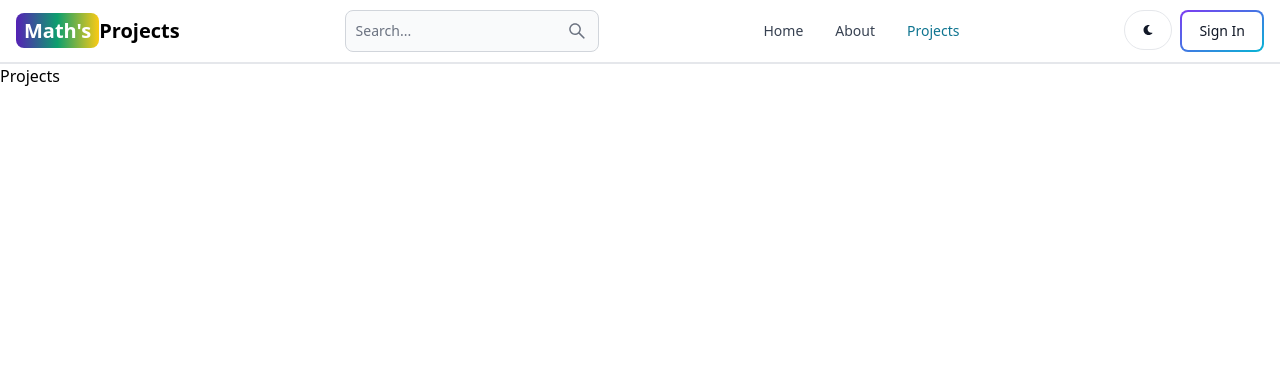
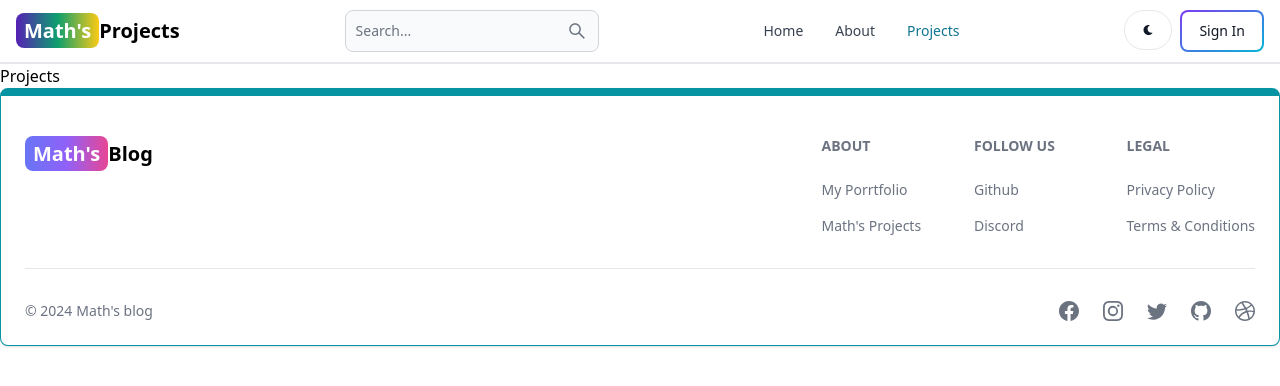
Before and after one commit to MehmetKaldirim/my-all-projects, a React (Vite) app in the folder client/: page /projects in a window 1280 px wide. Shown: the top 386 px of the page. Built offline with nearby package versions, Linux system fonts and the light colour scheme.

Commit message:
footer component added

```diff
--- a/client/src/App.jsx
+++ b/client/src/App.jsx
@@ -6,6 +6,7 @@
 import Projects from "./pages/Projects";
 import SignUp from "./pages/SignUp";
 import Header from "./components/Header";
+import Footer from "./components/Footer";
 
 export default function App() {
   return (
@@ -19,6 +20,7 @@
         <Route path="/dashboard" element={<Dashboard />} />
         <Route path="/projects" element={<Projects />} />
       </Routes>
+      <Footer />
     </BrowserRouter>
   );
 }
--- /dev/null
+++ b/client/src/components/Footer.jsx
@@ -0,0 +1,95 @@
+import { Footer } from "flowbite-react";
+import { Link } from "react-router-dom";
+import {
+  BsFacebook,
+  BsInstagram,
+  BsTwitter,
+  BsGithub,
+  BsDribbble,
+} from "react-icons/bs";
+export default function FooterCom() {
+  return (
+    <Footer container className="border border-t-8 border-teal-500">
+      <div className="w-full max-w-7xl mx-auto">
+        <div className="grid w-full justify-between sm:flex md:grid-cols-1">
+          <div className="mt-5">
+            <Link
+              to="/"
+              className="self-center whitespace-nowrap text-lg sm:text-xl font-semibold dark:text-white"
+            >
+              <span className="px-2 py-1 bg-gradient-to-r from-indigo-500 via-purple-500 to-pink-500 rounded-lg text-white">
+                Math's
+              </span>
+              Blog
+            </Link>
+          </div>
+          <div className="grid grid-cols-2 gap-8 mt-4 sm:grid-cols-3 sm:gap-6">
+            <div>
+              <Footer.Title title="About" />
+              <Footer.LinkGroup col>
+                <Footer.Link
+                  href="https://mehmetkaldirim-1cdb28d0493d.herokuapp.com/"
+                  target="_blank"
+                  rel="noopener noreferrer"
+                >
+                  My Porrtfolio
+                </Footer.Link>
+                <Footer.Link
+                  href="/about"
+                  target="_blank"
+                  rel="noopener noreferrer"
+                >
+                  Math's Projects
+                </Footer.Link>
+              </Footer.LinkGroup>
+            </div>
+            <div>
+              <Footer.Title title="Follow us" />
+              <Footer.LinkGroup col>
+                <Footer.Link
+                  href="https://github.com/MehmetKaldirim"
+                  target="_blank"
+                  rel="noopener noreferrer"
+                >
+                  Github
+                </Footer.Link>
+                <Footer.Link href="#">Discord</Footer.Link>
+              </Footer.LinkGroup>
+            </div>
+            <div>
+              <Footer.Title title="Legal" />
+              <Footer.LinkGroup col>
+                <Footer.Link href="#">Privacy Policy</Footer.Link>
+                <Footer.Link href="#">Terms &amp; Conditions</Footer.Link>
+              </Footer.LinkGroup>
+            </div>
+          </div>
+        </div>
+        <Footer.Divider />
+        <div className="w-full sm:flex sm:items-center sm:justify-between">
+          <Footer.Copyright
+            href="#"
+            by="Math's blog"
+            year={new Date().getFullYear()}
+          />
+          <div className="flex gap-6 sm:mt-0 mt-4 sm:justify-center">
+            <Footer.Icon
+              href="https://www.facebook.com/Sahrahan/"
+              icon={BsFacebook}
+            />
+            <Footer.Icon
+              href="https://www.instagram.com/math_travel_run"
+              icon={BsInstagram}
+            />
+            <Footer.Icon href="https://x.com/mathdenizi" icon={BsTwitter} />
+            <Footer.Icon
+              href="https://github.com/MehmetKaldirim"
+              icon={BsGithub}
+            />
+            <Footer.Icon href="#" icon={BsDribbble} />
+          </div>
+        </div>
+      </div>
+    </Footer>
+  );
+}
```
